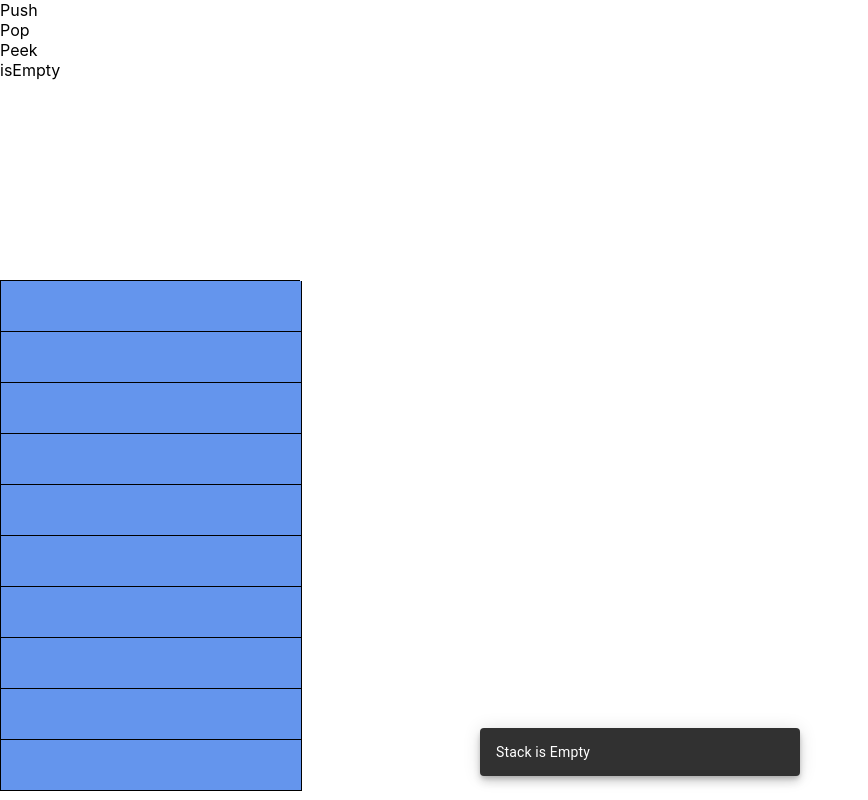
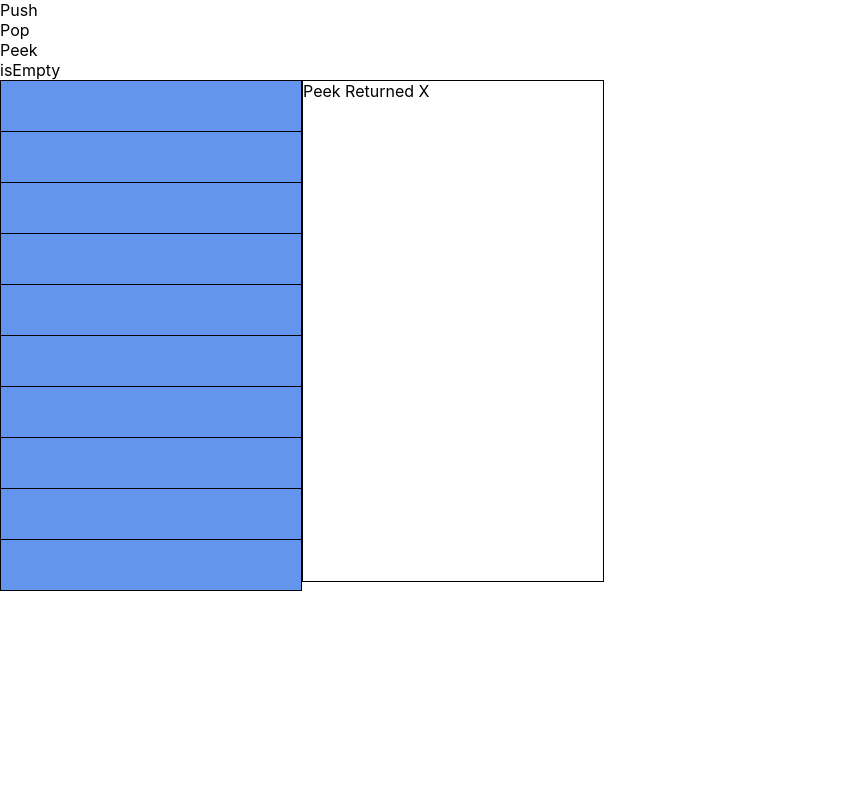
Before and after one commit to TerryHintz/stack_visualizer, a React (Create React App) app: page / in a window 1280 px wide. Both pictures are taken after a click on the element "Peek". Shown: the whole page, without its empty margins (0-868 px from the left). Built offline with nearby package versions, Linux system fonts and the light colour scheme.

Commit message:
set up log

```diff
--- a/src/Stack.css
+++ b/src/Stack.css
@@ -1,11 +1,13 @@
+.main-root {
+  display: flex;
+}
+
 .stack-container {
-  max-width: 300px;
   border-top: 1px solid black;
-  margin-top: 200px;
 }
 
 .stack-element {
-  width: 100%;
+  width: 300px;
   height: 50px;
   border: 1px solid black;
   border-top: none;
@@ -16,3 +18,9 @@
   font-size: 25px;
   font-weight: 600;
 }
+
+.log-root {
+  width: 300px;
+  height: 500px;
+  border: 1px solid black;
+}
--- a/src/Stack.js
+++ b/src/Stack.js
@@ -14,7 +14,7 @@ class Stack extends Component {
     state = {
         stack: [],
         index: 9,
-        peek: false,
+        log: [],
     }
 
     componentDidMount() {
@@ -25,9 +25,9 @@ class Stack extends Component {
         this.setState({stack: arr});
     }
 
-    closeSnackBar = () => {
-        this.setState({peek: false});
-    }
+    // closeSnackBar = () => {
+    //     this.setState({peek: false});
+    // }
 
     handleButton = (func) => {
         switch(func){
@@ -35,27 +35,32 @@ class Stack extends Component {
                 this.push(5);
                 break;
             case 'Peek':
-                this.setState({peek: true});
+                this.peek();
                 break;
         }
     }
 
     push = (val) => {
-        let copy = this.state.stack;
+        let stackCopy = this.state.stack;
+        let log = this.state.log;
         const i = this.state.index;
 
-        copy[i] = val;
+        stackCopy[i] = val;
+        log.push('Pushed ' + val + ' to Stack');
 
         const stack = document.getElementsByClassName('stack-element');
         stack[i].style.backgroundColor = '#ffcc66';
         setTimeout(() => stack[i].innerHTML = val, 1000);
         setTimeout(() => stack[i].style.backgroundColor = 'YellowGreen', 1000);
-        this.setState({index: this.state.index - 1, stack: copy});
+        this.setState({index: this.state.index - 1, stack: stackCopy, log});
     }
 
     peek = () => {
+        let log = this.state.log;
         const i = this.state.index;
 
+        log.push('Peek Returned X');
+        this.setState({log});
     }
 
     render() {
@@ -70,6 +75,7 @@ class Stack extends Component {
                         )
                     })}
                 </div>
+                <div className='main-root'>
                     <div className='stack-container'>
                         {this.state.stack.map((num, index) => {
                             return (
@@ -79,12 +85,23 @@ class Stack extends Component {
                             )
                         })}
                     </div>
-                <Snackbar
+                    <div className='log-root'>
+                        {this.state.log.map((message) => {
+                            return (
+                                <div>
+                                    {message}
+                                </div>
+                            )
+                        })}
+                    </div>
+                </div>
+
+                {/* <Snackbar
                     open={this.state.peek}
                     message={this.state.index === 9 ? 'Stack is Empty' : 'Peek Returned ' + this.state.stack[this.state.index+1]}
                     autoHideDuration={5000}
                     onClose={() => this.closeSnackBar()}
-                />
+                /> */}
             </div>
         )
     }
```
Lines whose indentation alone changed are shown as unchanged.
